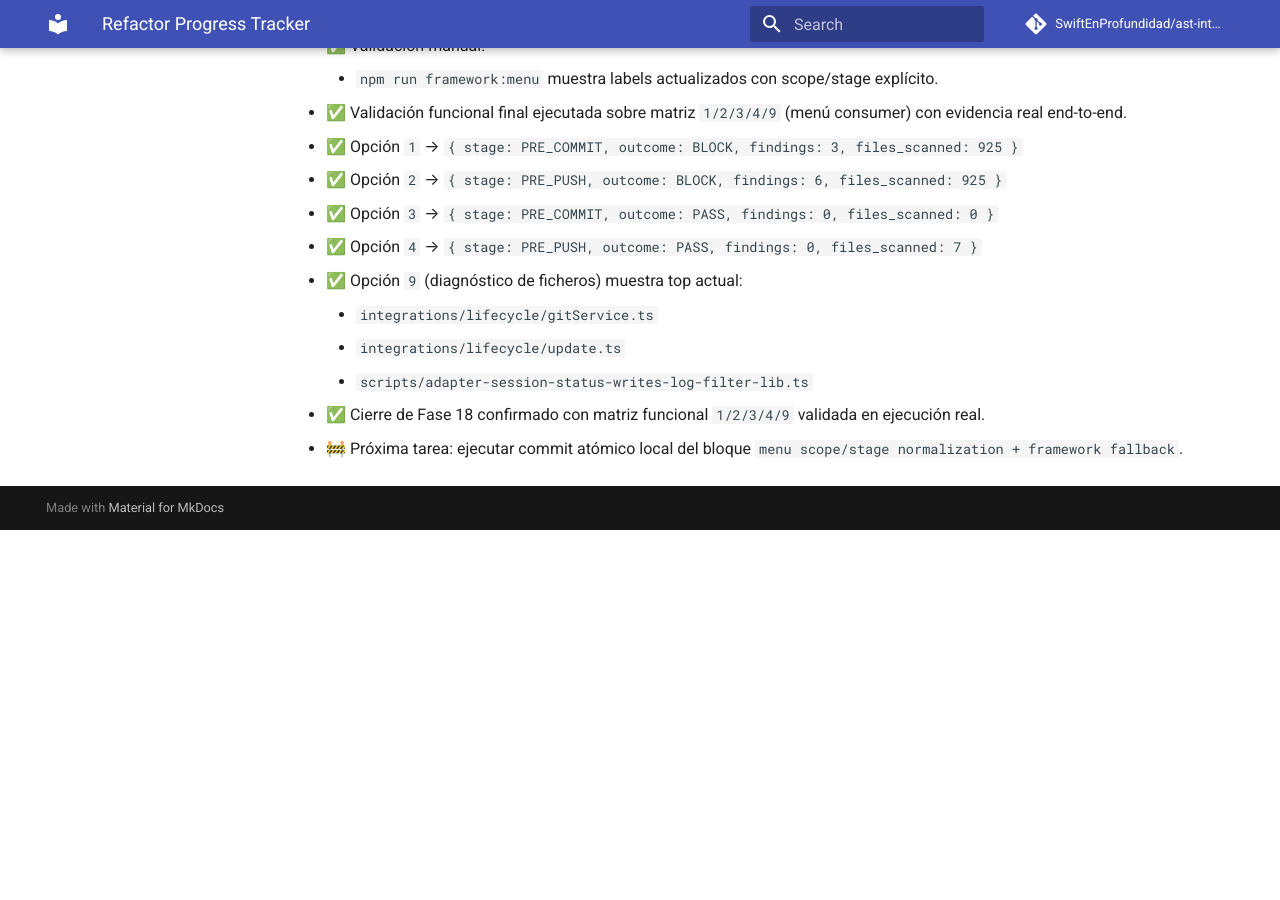
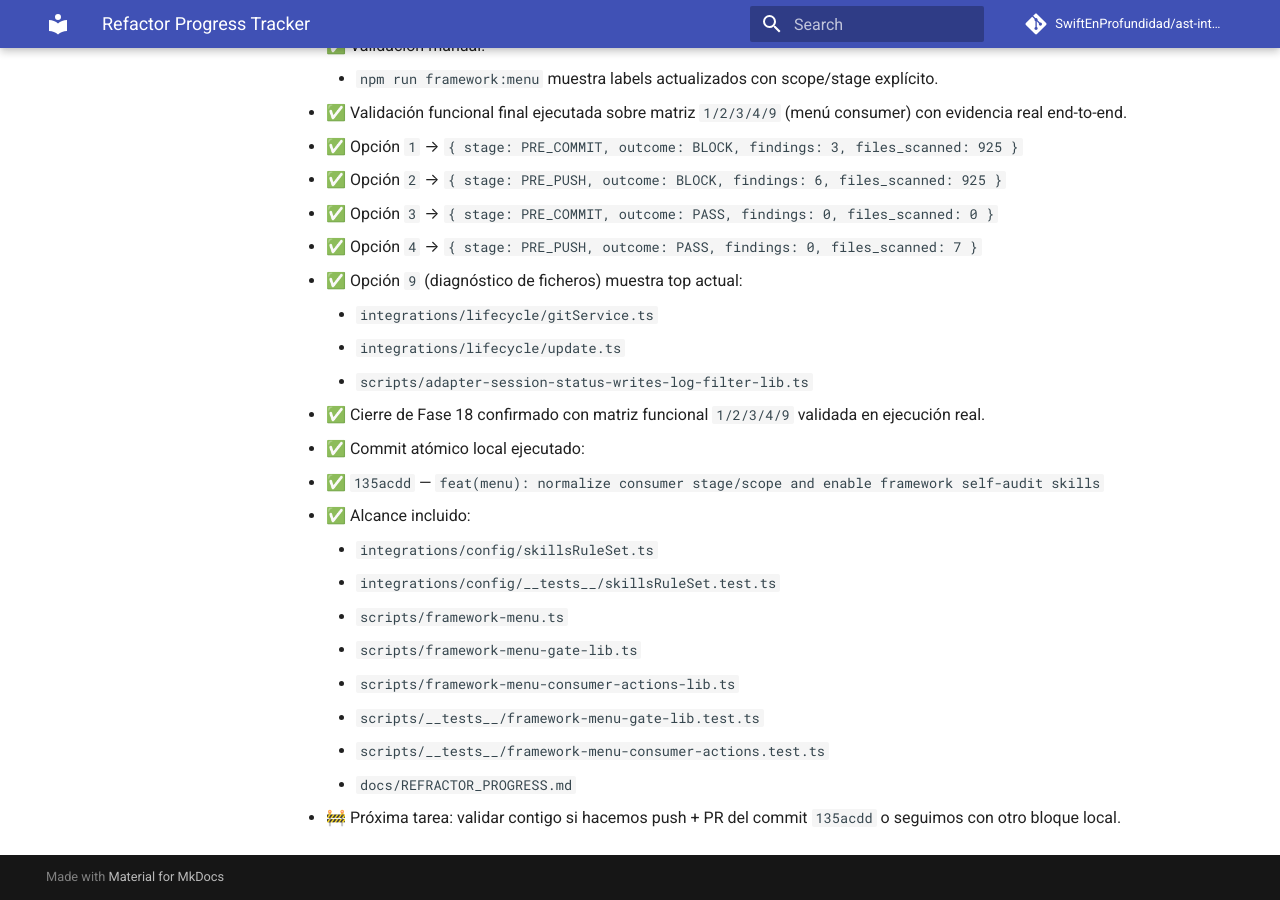
Before and after one commit to SwiftEnProfundidad/ast-intelligence-hooks, an MkDocs documentation site: the page built from docs/REFRACTOR_PROGRESS.md, in a window 1280 px wide and 900 px high, scrolled down 11173 px. Built offline with MkDocs 1.6.1 and Material for MkDocs 9.7.7, drawn with Linux system fonts in a browser that asks for light colours; comment, search, counter and statistics services are not loaded; before the commit the page ends 11703 px from its top, so only the background shows below that.

Commit message:
docs(progress): close phase 18 and set next push/pr task

```diff
--- a/docs/REFRACTOR_PROGRESS.md
+++ b/docs/REFRACTOR_PROGRESS.md
@@ -287,4 +287,15 @@ Estado operativo del plan activo para restaurar capacidades enterprise sin rompe
     - `integrations/lifecycle/update.ts`
     - `scripts/adapter-session-status-writes-log-filter-lib.ts`
 - ✅ Cierre de Fase 18 confirmado con matriz funcional `1/2/3/4/9` validada en ejecución real.
-- 🚧 Próxima tarea: ejecutar commit atómico local del bloque `menu scope/stage normalization + framework fallback`.
+- ✅ Commit atómico local ejecutado:
+  - ✅ `135acdd` — `feat(menu): normalize consumer stage/scope and enable framework self-audit skills`
+  - ✅ Alcance incluido:
+    - `integrations/config/skillsRuleSet.ts`
+    - `integrations/config/__tests__/skillsRuleSet.test.ts`
+    - `scripts/framework-menu.ts`
+    - `scripts/framework-menu-gate-lib.ts`
+    - `scripts/framework-menu-consumer-actions-lib.ts`
+    - `scripts/__tests__/framework-menu-gate-lib.test.ts`
+    - `scripts/__tests__/framework-menu-consumer-actions.test.ts`
+    - `docs/REFRACTOR_PROGRESS.md`
+- 🚧 Próxima tarea: validar contigo si hacemos push + PR del commit `135acdd` o seguimos con otro bloque local.
```
